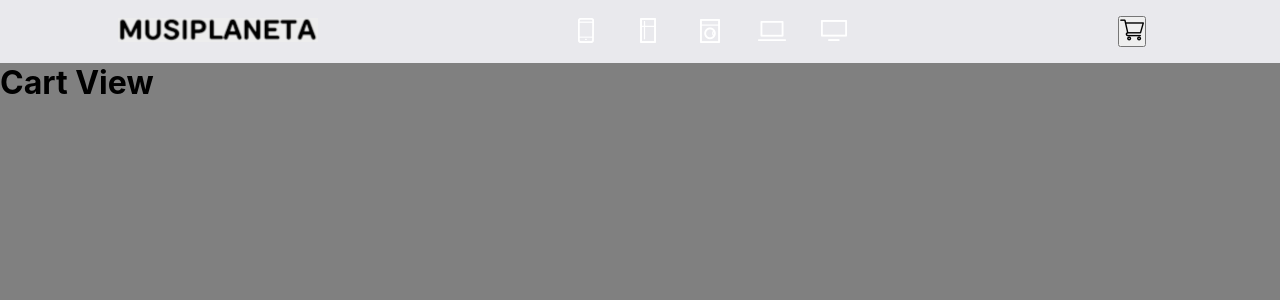
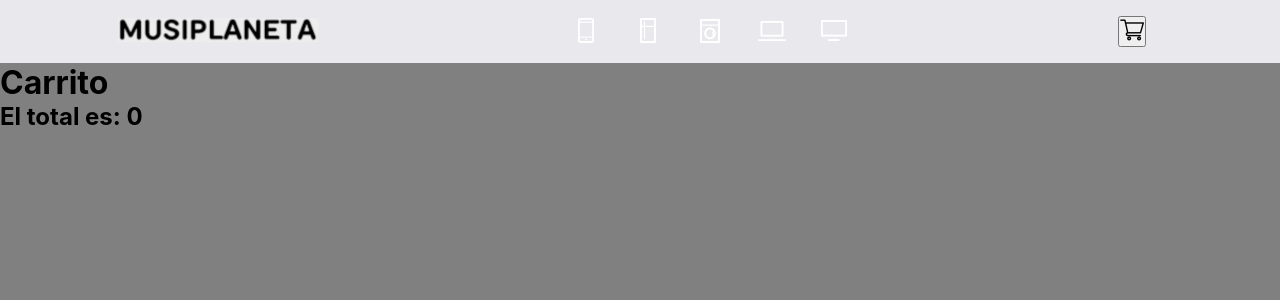
Before and after one commit to KevinStajurski/musiplaneta, a React (Create React App) app: page /cart in a window 1280 px wide. Shown: the top 300 px of the page. Built offline with nearby package versions, Linux system fonts and the light colour scheme.

Commit message:
Consumer en carrito

```diff
--- a/src/views/cart.js
+++ b/src/views/cart.js
@@ -1,9 +1,19 @@
 import {Layout} from "../components/Layout"
+import { CartContextProvider, Context } from "../context/cartContext"
 
 const CartView = () => {
     return (
         <Layout>
-            <h1> Cart View </h1>
+            <CartContextProvider>
+                <h1> Carrito </h1>
+                <Context.Consumer>
+                    {({total})=>{
+                        return(
+                            <h2>El total es: {total}</h2>
+                        )
+                    }}
+                </Context.Consumer>
+            </CartContextProvider>
         </Layout>
     )
 }
```
